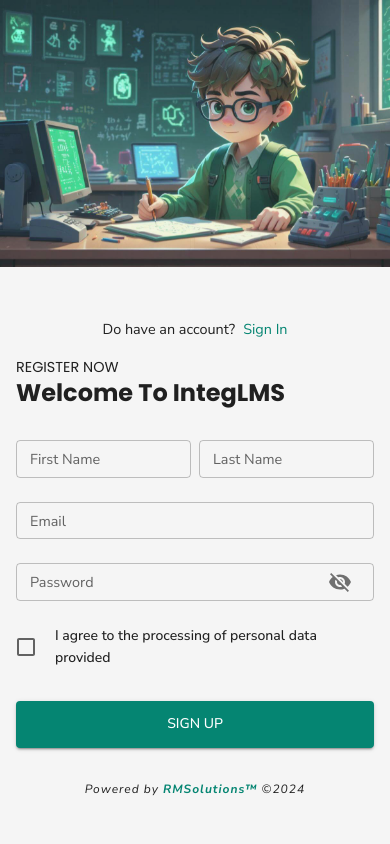
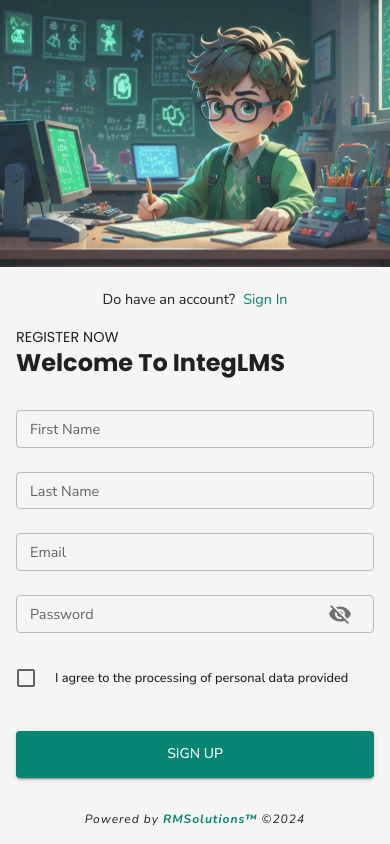
Before and after one commit to aramind/ilms, a React (Create React App) app: page /signup in a window 390 px wide. Built offline with nearby package versions, Linux system fonts and the light colour scheme; a web font is replaced by a local one.

Commit message:
feat: making the sign up page mobile ready

```diff
--- a/src/pages/sign-in-up/SignUpForm.jsx
+++ b/src/pages/sign-in-up/SignUpForm.jsx
@@ -52,7 +52,12 @@
         <form onSubmit={handleSubmit(onSubmit)} noValidate>
           <Stack>
             <Stack>
-              <Stack direction="row" spacing={1} flex="space-between">
+              <Stack
+                direction={{ xs: "column", md: "row" }}
+                spacing={{ xs: 0, md: 1.5 }}
+                flex="space-between"
+                width={1}
+              >
                 <ControlledTextField name="firstName" label="First Name" />
                 <ControlledTextField name="lastName" label="Last Name" />
               </Stack>
--- a/src/themes/green.js
+++ b/src/themes/green.js
@@ -56,6 +56,12 @@
         fontSize: "1rem",
       },
     },
+    subtitle2: {
+      fontSize: "0.8rem",
+      [`@media (min-width:960px)`]: {
+        fontSize: "0.9rem",
+      },
+    },
     h4: {
       fontSize: "1.5rem",
       [`@media (min-width:600px)`]: {
```
